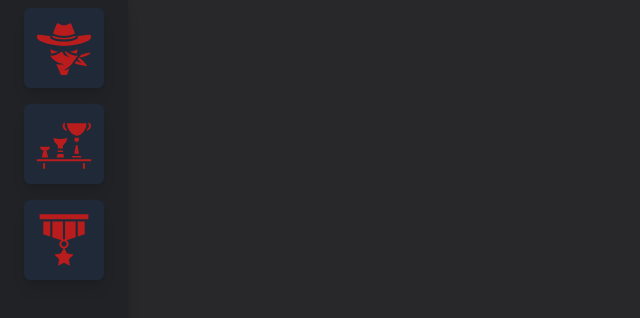
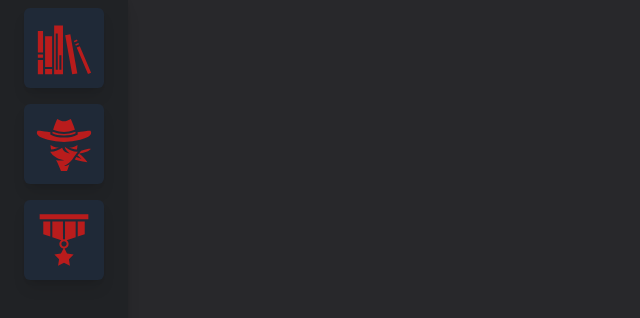
Before and after one commit to ttanko96/game-collector, a React (Vite) app in the folder client/: page / in a window 1280 px wide. Both pictures are taken after a click on the element "Saját lista". Shown: the top 318 px of the page, without its empty margins (0-640 px from the left). Built offline with nearby package versions, Linux system fonts and the light colour scheme.

Commit message:
GameTracker positioning, SideBar icon edit

```diff
--- a/client/src/components/GameTracker.jsx
+++ b/client/src/components/GameTracker.jsx
@@ -51,7 +51,7 @@ const GameTracker = ({ items, onResetGames }) => {
     };
 
     return (
-        <div className='flex items-center justify-center w-screen h-screen bg-matte-black'>
+        <div className='flex py-20 items-start justify-center w-screen h-screen bg-matte-black'>
             <button
           onClick={handleReset}
           className="mb-4 px-4 py-2 bg-red-600 text-white rounded hover:bg-red-700 hidden"
--- a/client/src/components/SideBar.jsx
+++ b/client/src/components/SideBar.jsx
@@ -1,16 +1,16 @@
-import { GiBandit, GiTrophiesShelf, GiStarMedal } from "react-icons/gi";
+import { GiBandit, GiTrophiesShelf, GiStarMedal, GiBookshelf  } from "react-icons/gi";
 
 const SideBar = ({ onNavigate }) => {
     return (
         <div className="fixed top-0 left-0 h-screen w-32 m-0 flex flex-col bg-custom-gray text-white shadow-lg drop-shadow-md
         ">
             <SideBarIcon
-                icon={<GiBandit size="58" />}
+                icon={<GiBookshelf size="58" />}
                 text={"Játékkönyvtár"}
                 onClick={() => onNavigate('search')}
             />
             <SideBarIcon
-                icon={<GiTrophiesShelf size="58" />}
+                icon={<GiBandit size="58" />}
                 text={"Saját lista"}
                 onClick={() => onNavigate('tracker')}
             />
```
